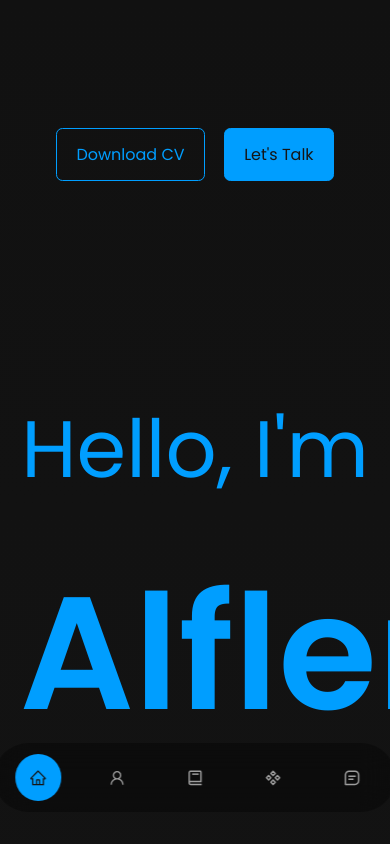
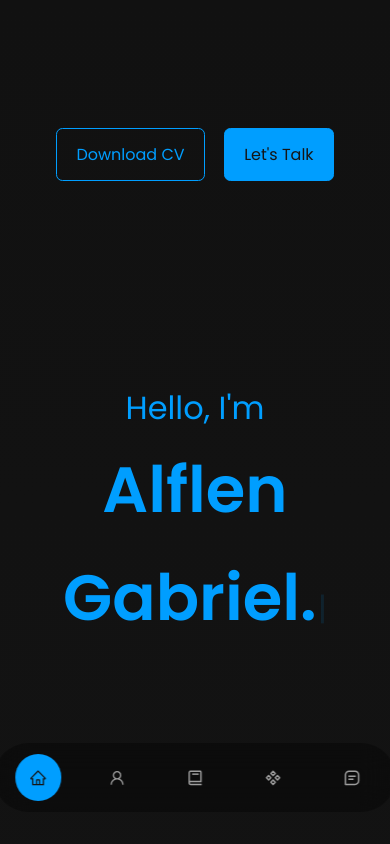
Before and after one commit to AlflenGabriel/personalPortfolio, a React (Create React App) app: page / in a window 390 px wide. Shown: the top 844 px of the page. Built offline with nearby package versions, Linux system fonts and the light colour scheme.

Commit message:
resposividade

```diff
--- a/src/components/header/header.css
+++ b/src/components/header/header.css
@@ -58,8 +58,8 @@ header {
         height: 100vh;
     }
 
-    .me h1 {
-        font-size: 4rem;
+    .me {
+        font-size: 2rem;
     }
 
     .header__socials,
```
